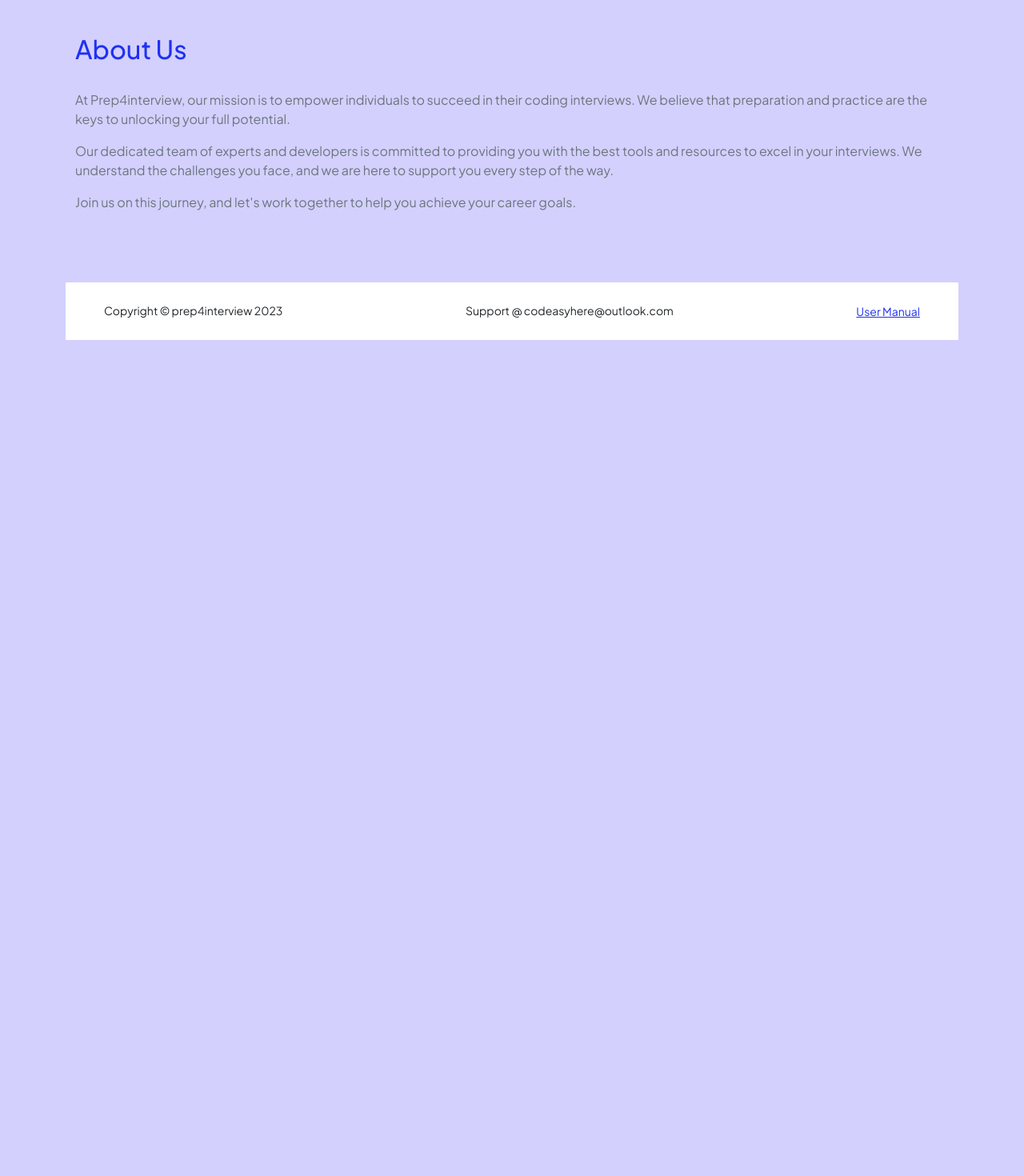
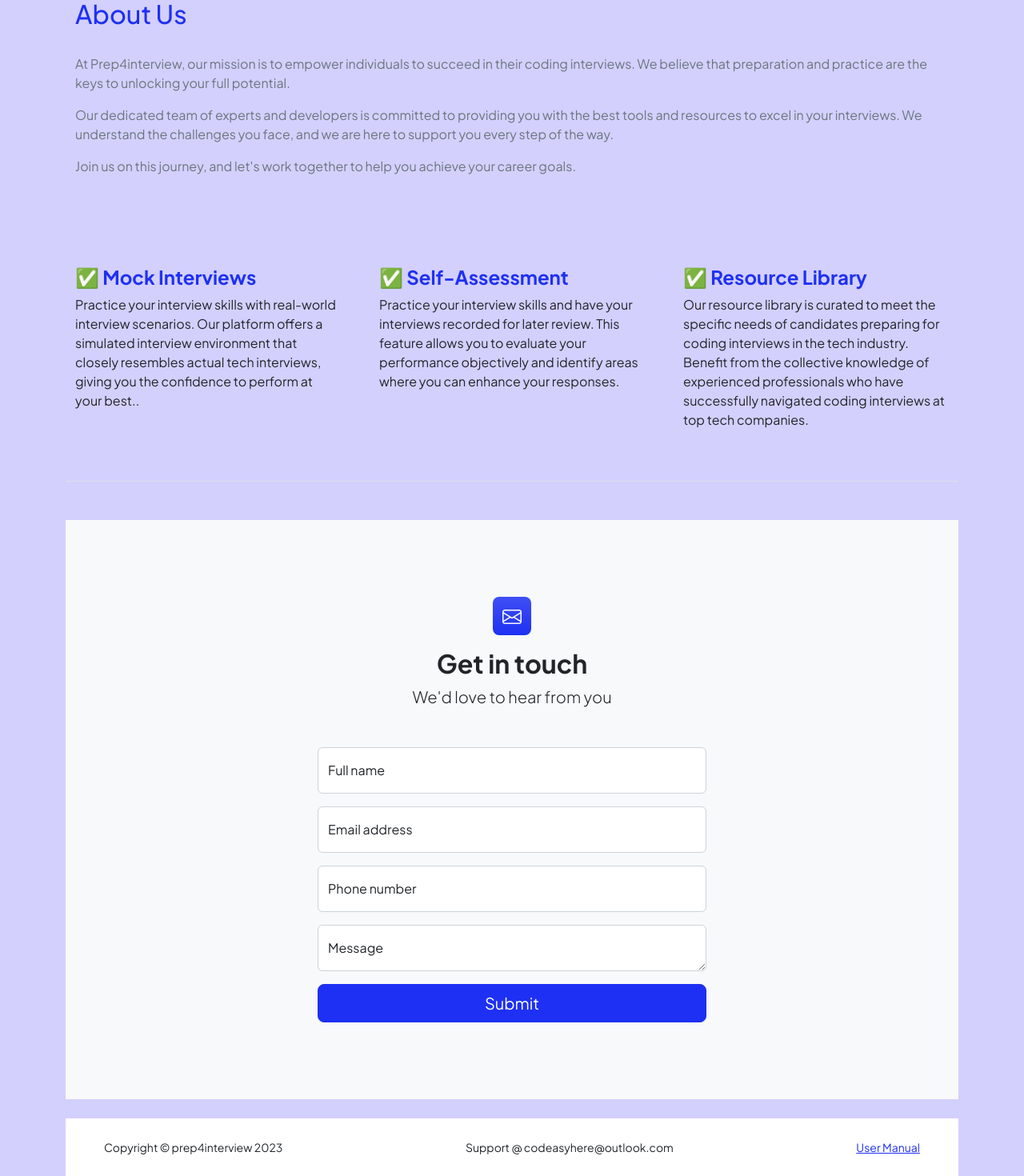
Before and after one commit to rohitmalviya03/prepintervie_prod, a React (Create React App) app: page / in a window 1280 px wide. Shown: the part 574-2044 px from the top of the page at 80% size. Before the commit the page ends 999 px from the top, so only its background shows below. Built offline with nearby package versions, Linux system fonts and the light colour scheme.

Commit message:
front end changeas

```diff
--- a/src/components/Home.js
+++ b/src/components/Home.js
@@ -16,7 +16,6 @@
                                 <h1 className="display-3 fw-bolder mb-5"><span className="text-gradient d-inline">The ultimate coding interview prep experience</span></h1>
                                 <div className="d-grid gap-3 d-sm-flex justify-content-sm-center justify-content-xxl-start mb-3">
 
-                                <div className="badge bg-gradient-primary-to-secondary text-white mb-4"><div className="text-uppercase">✅ Mock Interviews  &middot; ✅ Self-Assessment &middot; ✅ Resource Library</div></div>
 
                                       </div>
                             </div>
@@ -53,9 +52,95 @@
           </div>
         </div>
       </section>
+      <section class="py-5 border-bottom" id="features">
+            <div class="container ">
+                <div class="row gx-5">
+                    <div class="col-lg-4 mb-5 mb-lg-0">
 
+                        <h2 class="h4 fw-bolder text-primary   ">✅ Mock Interviews</h2>
+
+
+                        <p>Practice your interview skills with real-world interview scenarios. Our platform offers a simulated interview environment that closely resembles actual tech interviews, giving you the confidence to perform at your best..</p>
+
+                    </div>
+                    <div class="col-lg-4 mb-5 mb-lg-0">
+
+                        <h2 class="h4 fw-bolder text-primary">✅ Self-Assessment </h2>
+                        <p>Practice your interview skills and have your interviews recorded for later review. This feature allows you to evaluate your performance objectively and identify areas where you can enhance your responses.</p>
+
+                    </div>
+                    <div class="col-lg-4">
+
+                        <h2 class="h4 fw-bolder text-primary">✅ Resource Library</h2>
+                        <p>Our resource library is curated to meet the specific needs of candidates preparing for coding interviews in the tech industry.
+Benefit from the collective knowledge of experienced professionals who have successfully navigated coding interviews at top tech companies.</p>
+
+                    </div>
+                </div>
+            </div>
+        </section>
       <br></br>
 
+  <br></br>
+
+
+
+  <section class="bg-light py-5" id="contactus">
+            <div class="container px-5 my-5 px-5">
+                <div class="text-center mb-5">
+                    <div class="feature bg-primary bg-gradient text-white rounded-3 mb-3"><i class="bi bi-envelope"></i></div>
+                    <h2 class="fw-bolder">Get in touch</h2>
+                    <p class="lead mb-0">We'd love to hear from you</p>
+                </div>
+                <div class="row gx-5 justify-content-center">
+                    <div class="col-lg-6">
+
+                        <form id="contactForm" data-sb-form-api-token="API_TOKEN">
+
+                            <div class="form-floating mb-3">
+                                <input class="form-control" id="name" type="text" placeholder="Enter your name..." data-sb-validations="required" />
+                                <label for="name">Full name</label>
+                                <div class="invalid-feedback" data-sb-feedback="name:required">A name is required.</div>
+                            </div>
+
+                            <div class="form-floating mb-3">
+                                <input class="form-control" id="email" type="email" placeholder="name@example.com" data-sb-validations="required,email" />
+                                <label for="email">Email address</label>
+                                <div class="invalid-feedback" data-sb-feedback="email:required">An email is required.</div>
+                                <div class="invalid-feedback" data-sb-feedback="email:email">Email is not valid.</div>
+                            </div>
+
+                            <div class="form-floating mb-3">
+                                <input class="form-control" id="phone" type="tel" placeholder="(123) 456-7890" data-sb-validations="required" />
+                                <label for="phone">Phone number</label>
+                                <div class="invalid-feedback" data-sb-feedback="phone:required">A phone number is required.</div>
+                            </div>
+
+                            <div class="form-floating mb-3">
+                                <textarea class="form-control" id="message" type="text" placeholder="Enter your message here..."  data-sb-validations="required"></textarea>
+                                <label for="message">Message</label>
+                                <div class="invalid-feedback" data-sb-feedback="message:required">A message is required.</div>
+                            </div>
+
+                            <div class="d-none" id="submitSuccessMessage">
+                                <div class="text-center mb-3">
+                                    <div class="fw-bolder">Form submission successful!</div>
+                                    To activate this form, sign up at
+                                    <br />
+                                    <a href="https://startbootstrap.com/solution/contact-forms">https://startbootstrap.com/solution/contact-forms</a>
+                                </div>
+                            </div>
+
+                            <div class="d-none" id="submitErrorMessage"><div class="text-center text-danger mb-3">Error sending message!</div></div>
+
+                            <div class="d-grid"><button class="btn btn-primary btn-lg " id="submitButton" type="submit">Submit</button></div>
+                        </form>
+                    </div>
+                </div>
+            </div>
+        </section>
+
+        <br></br>
     <footer className="bg-white py-4 mt-auto">
             <div className="container px-5">
                 <div className="row align-items-center justify-content-between flex-column flex-sm-row">
--- a/src/components/NavBar.js
+++ b/src/components/NavBar.js
@@ -77,6 +77,7 @@
         <ul class="navbar-nav ms-auto mb-2 mb-lg-0 small fw-bolder">
             <li class="nav-item"><Link class="nav-link" to="/">Home</Link></li>
             <li class="nav-item"><a class="nav-link" href="/#aboutus">About Us</a></li>
+            <li class="nav-item"><a class="nav-link" href="/#contactus">Contact Us</a></li>
              {!isLogged ? (<> <li class="nav-item"><Link class="nav-link" to="registration">Sign up</Link></li>
             <li class="nav-item"><Link class="nav-link" to="login">Login</Link></li>
 
```
